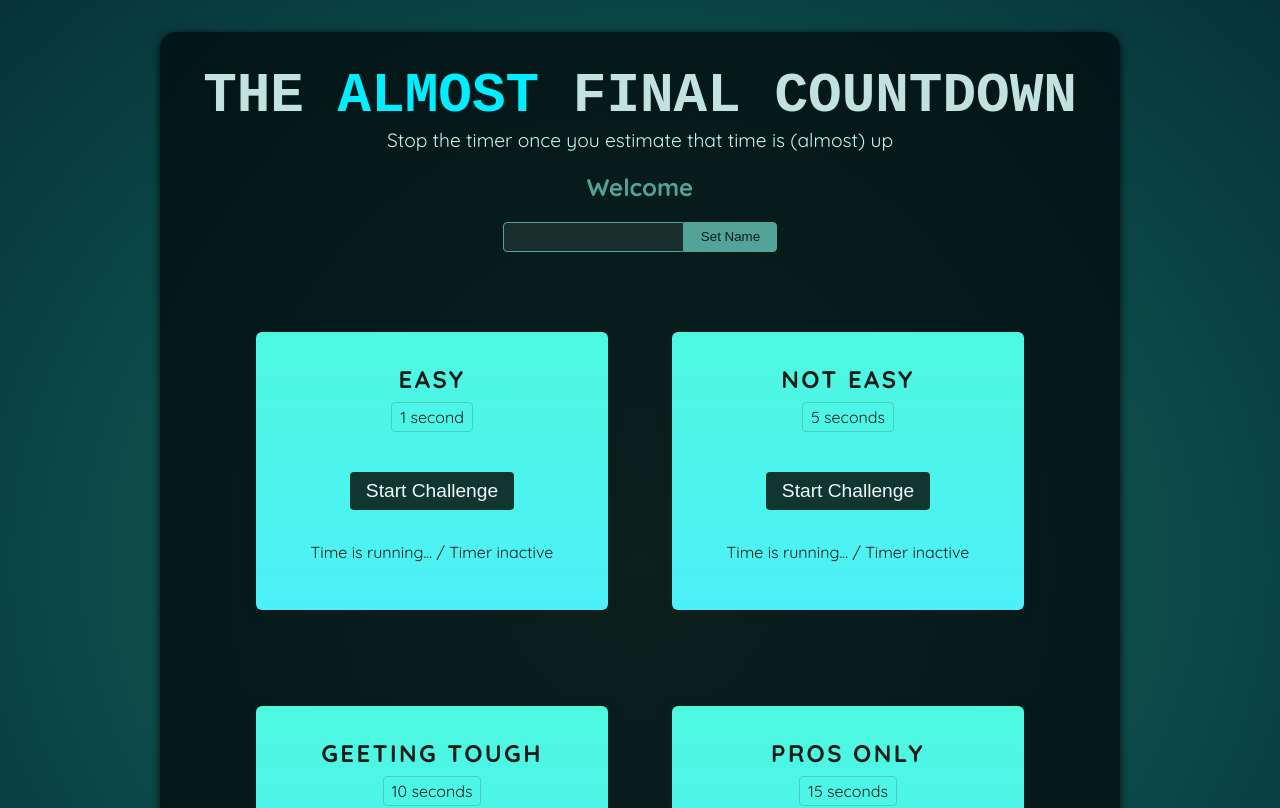
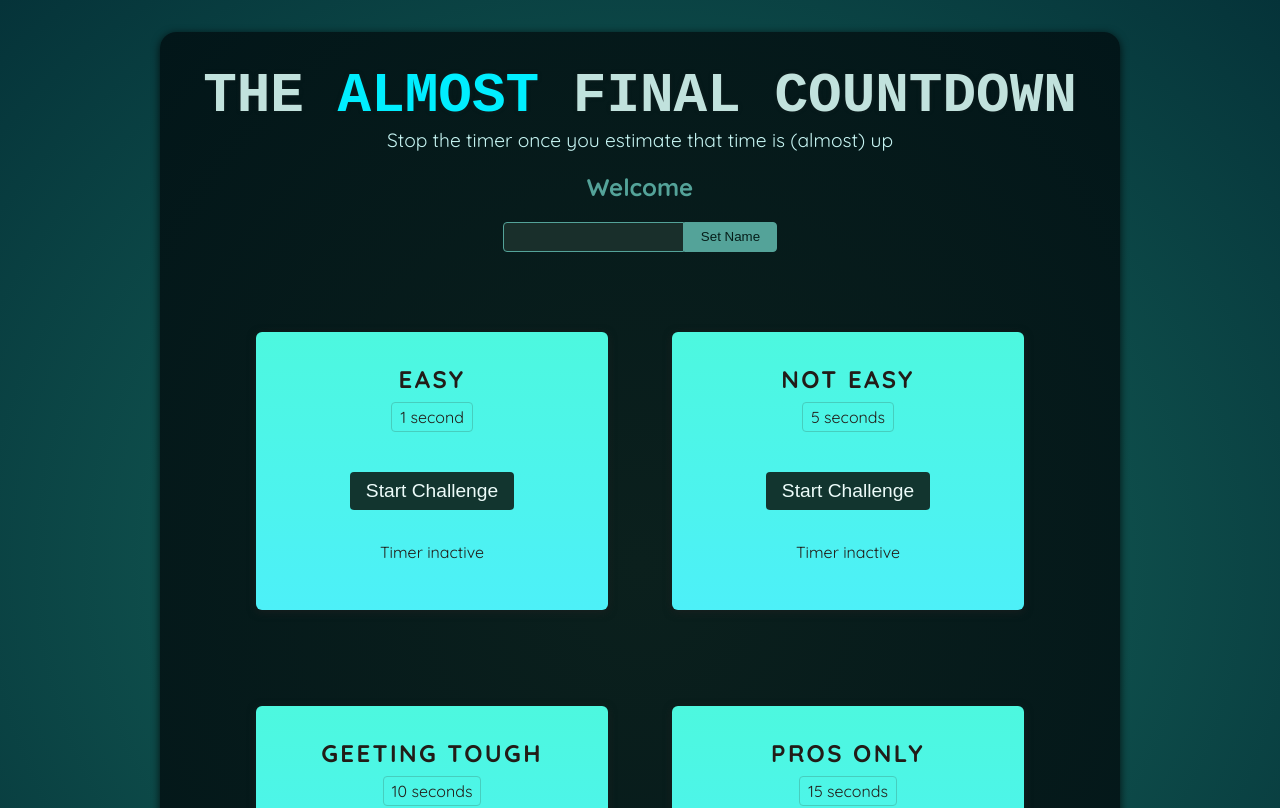
Before and after one commit to jaim13/Section8, a React (Vite) app: page / in a window 1280 px wide. Shown: the top 808 px of the page. Built offline with nearby package versions, Linux system fonts and the light colour scheme; a web font is replaced by a local one.

Commit message:
time out with ref

```diff
--- a/src/components/TimerChallenge.jsx
+++ b/src/components/TimerChallenge.jsx
@@ -1,19 +1,40 @@
 import PropTypes from 'prop-types';
+import { useState, useRef } from 'react';
+
+//let timer;
 
 function TimerChallenge({ title, targetTime }) {
+    const timer = useRef();
+
+    const [timerStarted, setTimerStarted] = useState(false);
+    const [timeExpired, setTimeExpired] = useState(false)
+
+
+    function handleStart (){
+        timer.current = setTimeout(() => {
+            setTimeExpired(true);
+        }, targetTime * 1000);
+
+        setTimerStarted(true);
+    }
+
+    function handleStop(){
+        clearTimeout(timer.current);
+    }
   return (
     <section className="challenge">
       <h2>{title}</h2>
+      {timeExpired && <p>You Lost!</p>}
       <p className="challenge-time">
         {targetTime} second{targetTime > 1 ? 's' : ''}
       </p>
       <p>
-        <button>
-          Start Challenge
+        <button onClick={timerStarted ? handleStop : handleStart}>
+          {timerStarted ? 'Stop' :'Start'} Challenge
         </button>
       </p>
-      <p className="">
-        Time is running... / Timer inactive
+      <p className={timerStarted ? 'active' : undefined}>
+        {timerStarted ? 'Time is running...' : 'Timer inactive'}
       </p>
     </section>
   );
```
